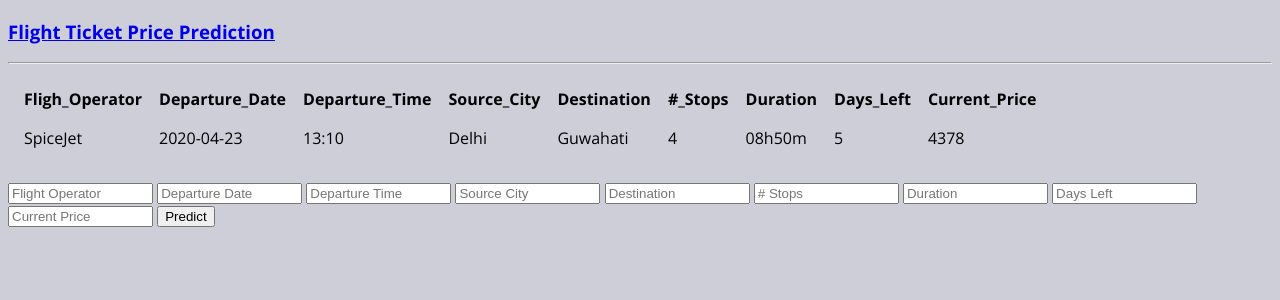
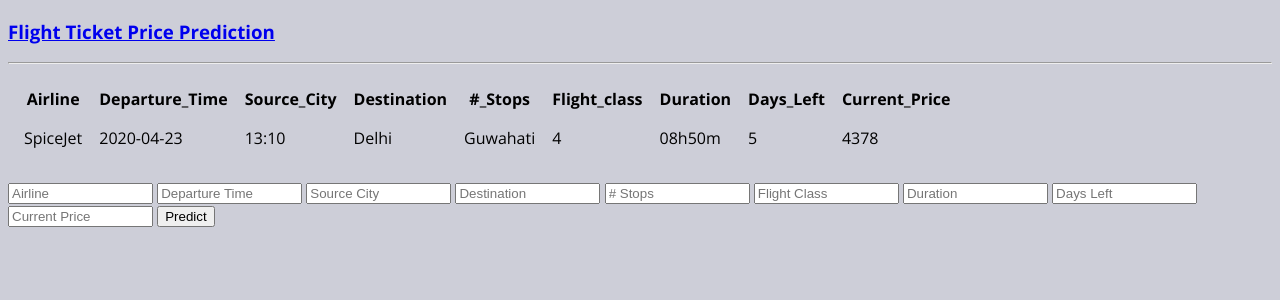
Before and after one commit to MSIA/2022-msia423-Zhao-Ruyang-Project, a Flask app: page / in a window 1280 px wide. Shown: the top 300 px of the page. Run offline with Flask 2, Linux system fonts and the light colour scheme; parts of the project's set-up code (start-up, migrations or seed data) failed here and were passed over.

Commit message:
Update index.html

```diff
--- a/app/templates/index.html
+++ b/app/templates/index.html
@@ -14,12 +14,12 @@
     <table cellspacing="15">
          <thead>
             <tr>
-               <th>Fligh_Operator</th>
-               <th>Departure_Date</th>
+               <th>Airline</th>
                <th>Departure_Time</th>
                <th>Source_City</th>
                <th>Destination</th>
                <th>#_Stops</th>
+               <th>Flight_class</th>
                <th>Duration</th>
                <th>Days_Left</th>
                <th>Current_Price</th>
@@ -43,15 +43,15 @@
 
       <form action="{{ url_for('add_record') }}" method=post class=add-record>
       <dl>
-        <input type=text size=15 name=title placeholder="Flight Operator">
-        <input type=text size=15 name=artist placeholder="Departure Date">
-        <input type=text size=15 name=album placeholder="Departure Time">
-        <input type=text size=15 name=title placeholder="Source City">
-        <input type=text size=15 name=artist placeholder="Destination">
-        <input type=text size=15 name=album placeholder="# Stops">
-        <input type=text size=15 name=title placeholder="Duration">
-        <input type=text size=15 name=album placeholder="Days Left">
-        <input type=text size=15 name=album placeholder="Current Price">
+        <input type=text size=15 name=airline placeholder="Airline">
+        <input type=text size=15 name=depart_time placeholder="Departure Time">
+        <input type=text size=15 name=source placeholder="Source City">
+        <input type=text size=15 name=destination placeholder="Destination">
+        <input type=text size=15 name=stops placeholder="# Stops">
+        <input type=text size=15 name=flight_class placeholder="Flight Class">
+        <input type=text size=15 name=duration placeholder="Duration">
+        <input type=text size=15 name=days_left placeholder="Days Left">
+        <input type=text size=15 name=cur_price placeholder="Current Price">
         <input type=submit value=Predict>
       </dl>
     </form>
```
